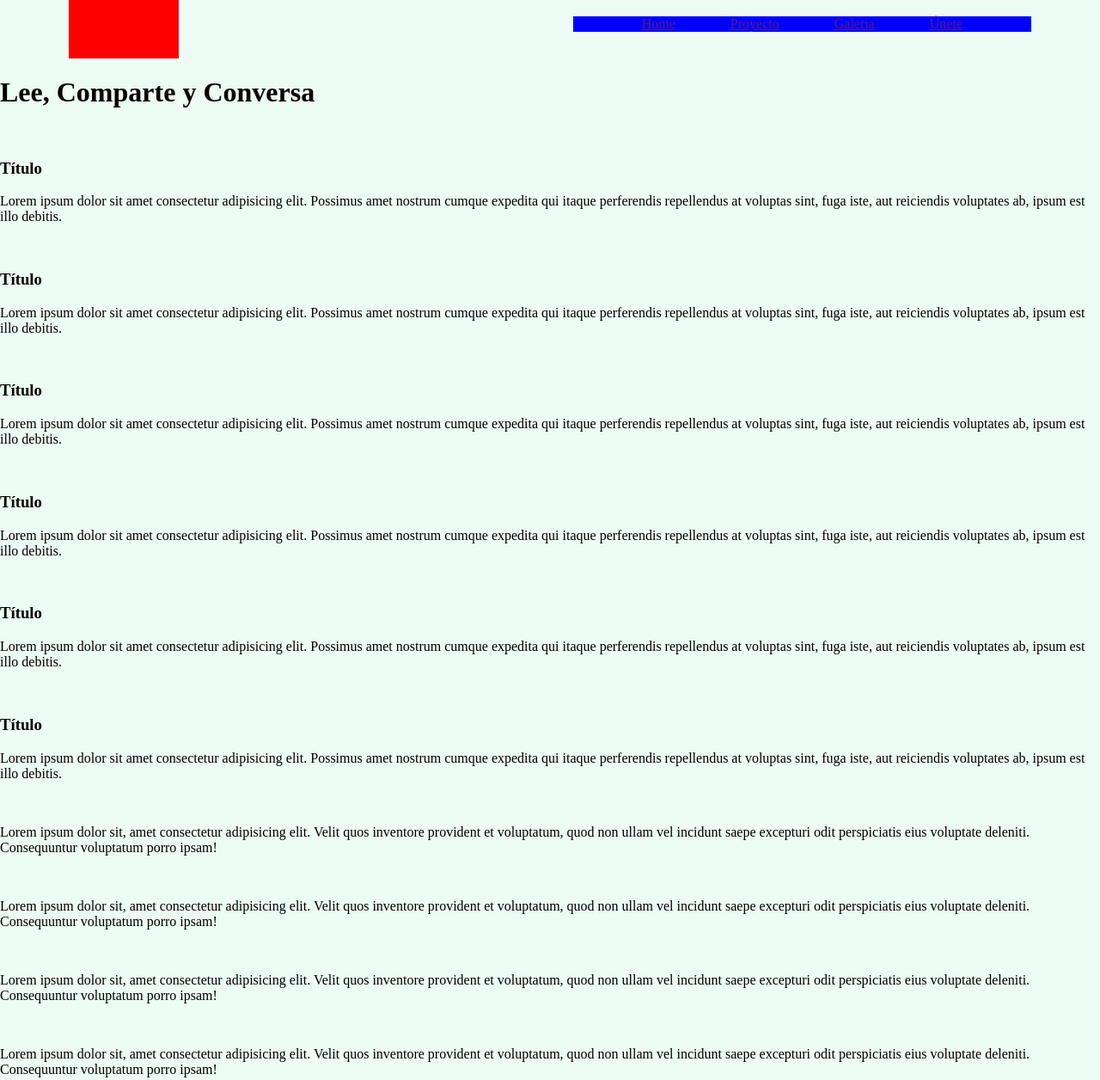
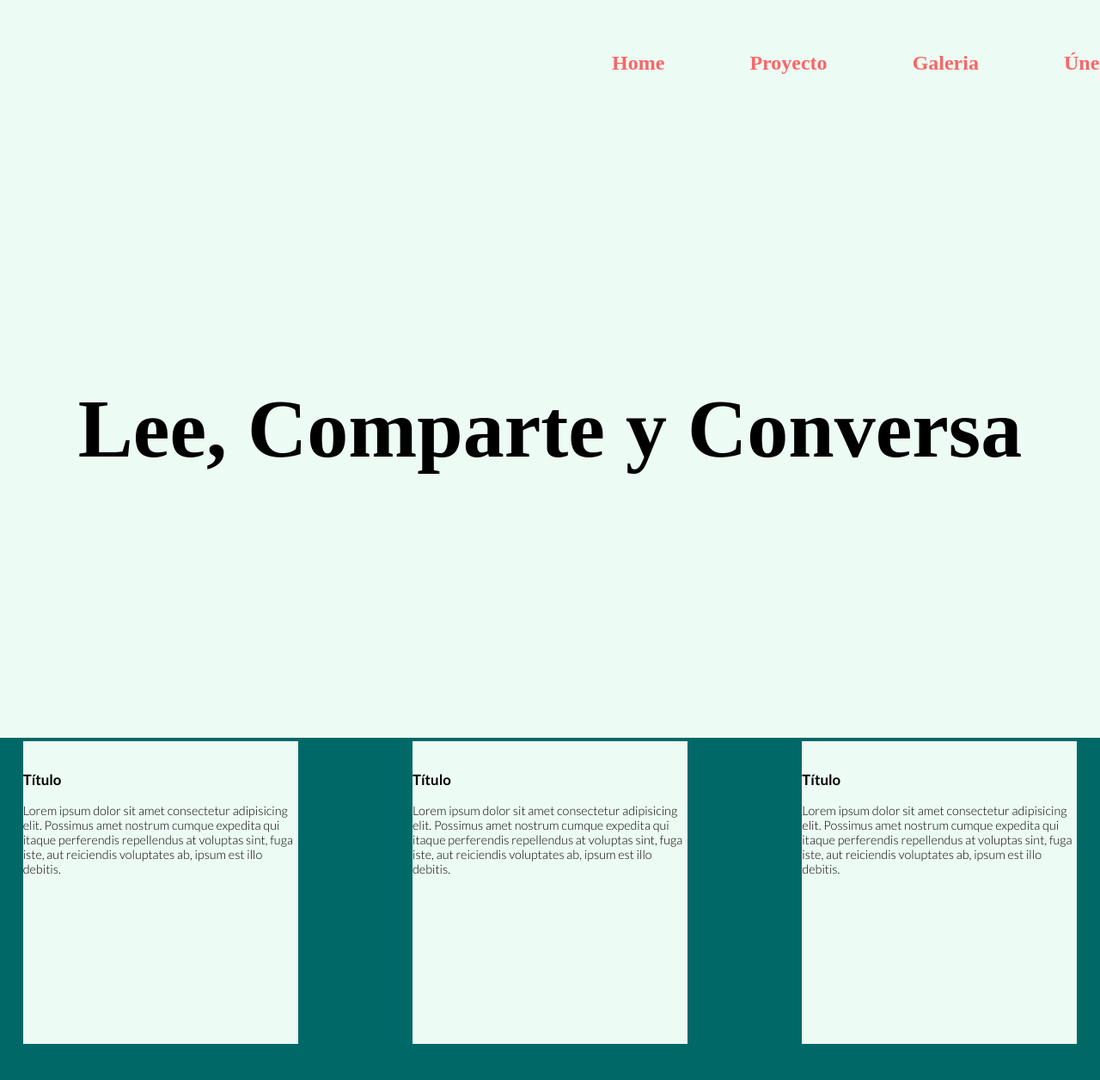
Before and after one commit to chilero2/SASS-DIW-2022-proyecto_Emilio, a website: page index.html in a window 1280 px wide. Shown: the part 12-1268 px from the top of the page at 86% size. Drawn offline with Linux system fonts and the light colour scheme; a web font is replaced by a local one.

Commit message:
aplicado grid

```diff
--- a/index.html
+++ b/index.html
@@ -6,94 +6,107 @@
     <meta name="viewport" content="width=device-width, initial-scale=1.0" />
     <title>Document</title>
     <link rel="stylesheet" href="./css/styles.css" />
+    <link rel="preconnect" href="https://fonts.googleapis.com" />
+    <link rel="preconnect" href="https://fonts.gstatic.com" crossorigin />
+    <link
+      href="https://fonts.googleapis.com/css2?family=Italiana&family=Lato:wght@300;700&family=Playfair+Display:wght@400;700&display=swap"
+      rel="stylesheet"
+    />
   </head>
   <body>
     <header class="header">
+      <div class="header__content">
+        <div class="header__logo"></div>
         <nav class="nav">
-        <div class="nav__logo">
-          <div class="nav__img"></div>
-          <!-- <img src="" alt="" class="nav__img" /> -->
-        </div>
           <div class="nav__links">
             <ul class="nav__items">
               <li class="nav__item"><a href="" class="nav__link">Home</a></li>
-            <li class="nav__item"><a href="" class="nav__link">Proyecto</a></li>
-            <li class="nav__item"><a href="" class="nav__link">Galeria</a></li>
+              <li class="nav__item">
+                <a href="" class="nav__link">Proyecto</a>
+              </li>
+              <li class="nav__item">
+                <a href="" class="nav__link">Galeria</a>
+              </li>
               <li class="nav__item"><a href="" class="nav__link">Únete</a></li>
             </ul>
           </div>
         </nav>
+      </div>
     </header>
 
     <main class="main">
-      <div class="content content__home">
+      <div class="container home">
         <h1 class="home__title">Lee, Comparte y Conversa</h1>
       </div>
 
-      <div class="content content__proyect">
+      <div class="container">
+        <div class="proyect">
+          <div class="boxes">
             <article class="box box-1">
               <img src="" alt="" class="box__img" />
               <h3 class="box__title">Título</h3>
               <p class="box__text">
-            Lorem ipsum dolor sit amet consectetur adipisicing elit. Possimus
-            amet nostrum cumque expedita qui itaque perferendis repellendus at
-            voluptas sint, fuga iste, aut reiciendis voluptates ab, ipsum est
-            illo debitis.
+                Lorem ipsum dolor sit amet consectetur adipisicing elit.
+                Possimus amet nostrum cumque expedita qui itaque perferendis
+                repellendus at voluptas sint, fuga iste, aut reiciendis
+                voluptates ab, ipsum est illo debitis.
               </p>
             </article>
             <article class="box box-2">
               <img src="" alt="" class="box__img" />
               <h3 class="box__title">Título</h3>
               <p class="box__text">
-            Lorem ipsum dolor sit amet consectetur adipisicing elit. Possimus
-            amet nostrum cumque expedita qui itaque perferendis repellendus at
-            voluptas sint, fuga iste, aut reiciendis voluptates ab, ipsum est
-            illo debitis.
+                Lorem ipsum dolor sit amet consectetur adipisicing elit.
+                Possimus amet nostrum cumque expedita qui itaque perferendis
+                repellendus at voluptas sint, fuga iste, aut reiciendis
+                voluptates ab, ipsum est illo debitis.
               </p>
             </article>
             <article class="box box-3">
               <img src="" alt="" class="box__img" />
               <h3 class="box__title">Título</h3>
               <p class="box__text">
-            Lorem ipsum dolor sit amet consectetur adipisicing elit. Possimus
-            amet nostrum cumque expedita qui itaque perferendis repellendus at
-            voluptas sint, fuga iste, aut reiciendis voluptates ab, ipsum est
-            illo debitis.
+                Lorem ipsum dolor sit amet consectetur adipisicing elit.
+                Possimus amet nostrum cumque expedita qui itaque perferendis
+                repellendus at voluptas sint, fuga iste, aut reiciendis
+                voluptates ab, ipsum est illo debitis.
               </p>
             </article>
             <article class="box box-4">
               <img src="" alt="" class="box__img" />
               <h3 class="box__title">Título</h3>
               <p class="box__text">
-            Lorem ipsum dolor sit amet consectetur adipisicing elit. Possimus
-            amet nostrum cumque expedita qui itaque perferendis repellendus at
-            voluptas sint, fuga iste, aut reiciendis voluptates ab, ipsum est
-            illo debitis.
+                Lorem ipsum dolor sit amet consectetur adipisicing elit.
+                Possimus amet nostrum cumque expedita qui itaque perferendis
+                repellendus at voluptas sint, fuga iste, aut reiciendis
+                voluptates ab, ipsum est illo debitis.
               </p>
             </article>
             <article class="box box-5">
               <img src="" alt="" class="box__img" />
               <h3 class="box__title">Título</h3>
               <p class="box__text">
-            Lorem ipsum dolor sit amet consectetur adipisicing elit. Possimus
-            amet nostrum cumque expedita qui itaque perferendis repellendus at
-            voluptas sint, fuga iste, aut reiciendis voluptates ab, ipsum est
-            illo debitis.
+                Lorem ipsum dolor sit amet consectetur adipisicing elit.
+                Possimus amet nostrum cumque expedita qui itaque perferendis
+                repellendus at voluptas sint, fuga iste, aut reiciendis
+                voluptates ab, ipsum est illo debitis.
               </p>
             </article>
             <article class="box box-6">
               <img src="" alt="" class="box__img" />
               <h3 class="box__title">Título</h3>
               <p class="box__text">
-            Lorem ipsum dolor sit amet consectetur adipisicing elit. Possimus
-            amet nostrum cumque expedita qui itaque perferendis repellendus at
-            voluptas sint, fuga iste, aut reiciendis voluptates ab, ipsum est
-            illo debitis.
+                Lorem ipsum dolor sit amet consectetur adipisicing elit.
+                Possimus amet nostrum cumque expedita qui itaque perferendis
+                repellendus at voluptas sint, fuga iste, aut reiciendis
+                voluptates ab, ipsum est illo debitis.
               </p>
             </article>
           </div>
+        </div>
+      </div>
 
-      <div class="content content__gallery">
+      <div class="container container__gallery">
         <div class="carrusel">
           <div class="carrusel__items">
             <div class="carrusel__item">
@@ -136,7 +149,7 @@
         </div>
       </div>
 
-      <div class="content content__form">
+      <div class="container container__form">
         <form action="#" class="form">
           <h2 class="form__title">Formulario</h2>
           <p class="form__text">
--- /dev/null
+++ b/scss/_library.scss
@@ -0,0 +1,36 @@
+$colors: (
+  bg-light: #ecfbf3,
+  bg-dark: #006967,
+  title: #fa6666,
+  footer: #005569,
+  bg-nav: #ecfbf3,
+);
+
+$font_size: (
+  normal: 0.9rem,
+  nav: 1.5rem,
+  big_title: 6rem,
+);
+
+$font_style: (
+  tittle: "Italiana",
+  normal: "Lato",
+  special: "Playfair",
+);
+
+$font_weight: (
+  light: 300,
+  normal: 400,
+  bold: 700,
+);
+
+@mixin content_flex(
+  $justify-content: center,
+  $direccion: row,
+  $align-items: center
+) {
+  display: flex;
+  flex-direction: $direccion;
+  justify-content: $justify-content;
+  align-items: $align-items;
+}
--- a/scss/styles.scss
+++ b/scss/styles.scss
@@ -1,43 +1,94 @@
-$colors: (
-    bg-light: #ECFBF3,
-    bg-dark: #006967,
-    title: #FA6666,
-    font-big: #005569
-);
+@use "library" as l;
 
 * {
-    box-sizing: border-box;
+  box-sizing: border-box;
 }
 
-body{
-    margin: 0;
-    background-color: map-get( $colors, bg-light );
+body {
+  margin: 0;
+  background-color: map-get(l.$colors, bg-light);
+  font-family: map-get(l.$font_style, normal), sans-serif;
+  font-size: map-get(l.$font_size, normal);
+  font-weight: map-get(l.$font_weight, light);
+}
+.header,
+.main,
+.footer {
+  @include l.content_flex(center, column, center);
+}
 
+.header {
+  position: fixed;
+  width: 100%;
+  top: 0;
+  min-height: 150px;
+  background-color: map-get(l.$colors, bg-nav);
+  &__content {
+    width: 1460px;
+    @include l.content_flex(space-between, row, center);
+  }
+
+  &__logo {
+    width: 5rem;
+    height: 5rem;
+    background-color: red;
+    border-radius: 50%;
+  }
 }
 
 .nav {
-    display: flex;
-    justify-content: space-between;
-    align-items: center;
-    margin: 0 5rem;
+  width: 50%;
+  font-family: map-get(l.$font_style, special);
+  font-size: map-get(l.$font_size, nav);
+  font-weight: map-get(l.$font_weight, bold);
+  margin: 2em 0;
 
-    &__img {
-        width: 8rem;
-        height: 5rem;
-        background-color: red;
-    }
+  &__items {
+    @include l.content_flex(space-between);
+    padding: 0 3em;
+    list-style: none;
+  }
 
-    &__items {
-        display: flex;
-        justify-content: space-between;
-        padding: 0 3rem;
+  &__link {
+    text-decoration: none;
+    color: map-get(l.$colors, title);
+  }
+}
 
-        list-style: none;
-        background-color: blue;
-    }
+.main {
+  margin-top: 150px;
+}
 
-    &__item {
-        padding: 0 2rem;
-    }
+.container {
+  width: 100%;
+}
 
+.home {
+  @include l.content_flex;
+  min-height: 90vh;
+  &__title {
+    font-family: map-get(l.$font_style, tittle);
+    font-size: map-get(l.$font_size, big_title);
+  }
 }
+
+.proyect {
+  background-color: map-get(l.$colors, bg-dark);
+  @include l.content_flex;
+}
+
+.boxes {
+  width: 1460px;
+  min-height: 100vh;
+  display: grid;
+  grid-template-columns: repeat(3, 1fr);
+  gap: 5rem;
+}
+
+.box {
+  width: 20rem;
+  height: 22rem;
+  background-color: map-get(l.$colors, bg-light);
+  justify-self: center;
+  align-self: center;
+}
```
Also changed, not shown: css/styles.css. Lines whose indentation alone changed are shown as unchanged.
